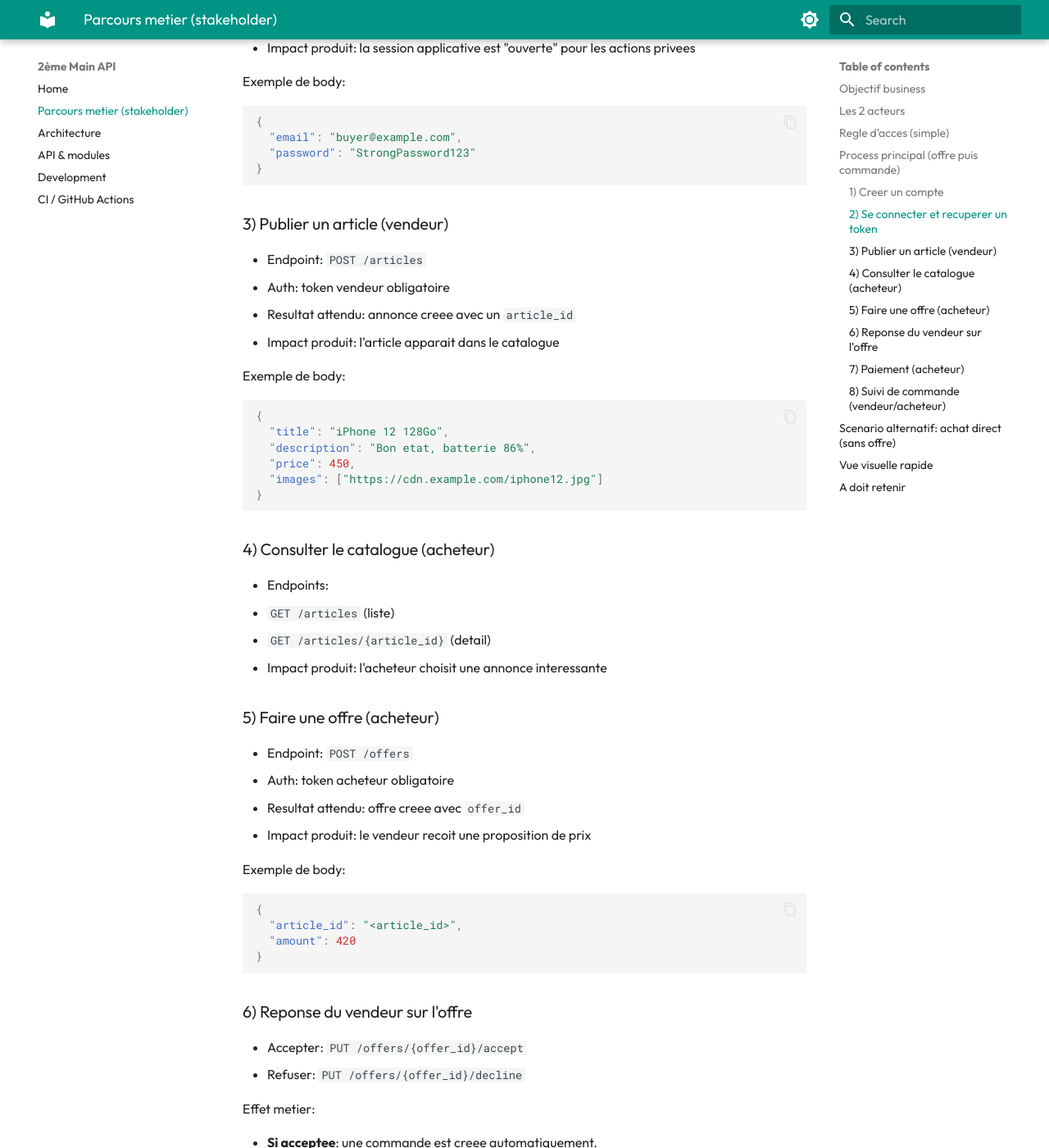
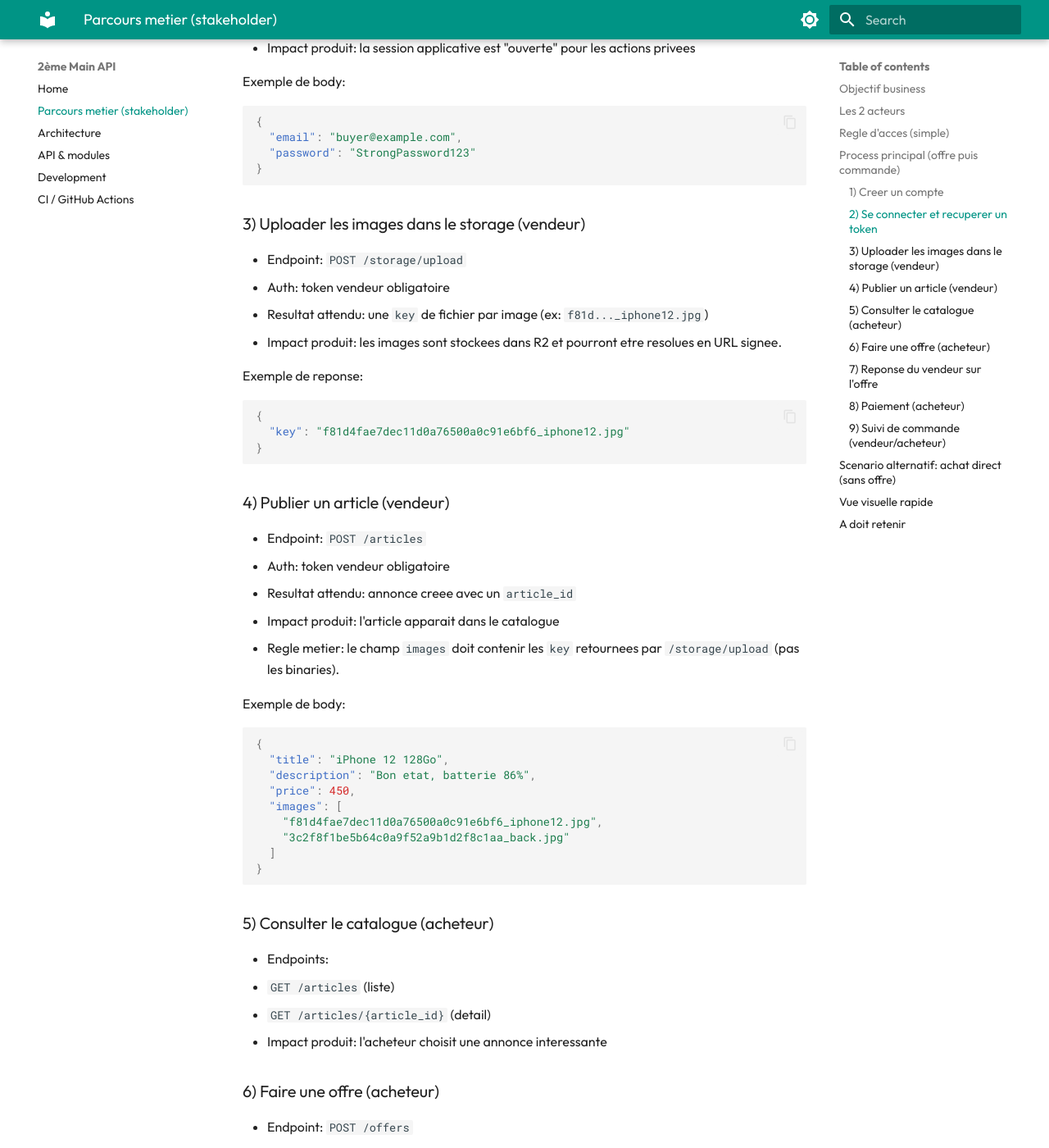
Before and after one commit to johnOfGod33/2_main_api, an MkDocs documentation site: the page built from docs/business-flow.md, in a window 1280 px wide and 1400 px high, scrolled down 1202 px. Shown: the whole window at 82% size. Built offline with MkDocs 1.6.1 and Material for MkDocs 9.7.7, drawn with Linux system fonts in a browser that asks for light colours; some of the changed text lies outside the part shown.

Commit message:
doc : update doc

````diff
--- a/docs/business-flow.md
+++ b/docs/business-flow.md
@@ -52,12 +52,29 @@ Exemple de body:
 }
 ```
 
-### 3) Publier un article (vendeur)
+### 3) Uploader les images dans le storage (vendeur)
+
+- Endpoint: `POST /storage/upload`
+- Auth: token vendeur obligatoire
+- Resultat attendu: une `key` de fichier par image (ex: `f81d..._iphone12.jpg`)
+- Impact produit: les images sont stockees dans R2 et pourront etre resolues en URL signee.
+
+Exemple de reponse:
+
+```json
+{
+  "key": "f81d4fae7dec11d0a76500a0c91e6bf6_iphone12.jpg"
+}
+```
+
+### 4) Publier un article (vendeur)
 
 - Endpoint: `POST /articles`
 - Auth: token vendeur obligatoire
 - Resultat attendu: annonce creee avec un `article_id`
 - Impact produit: l'article apparait dans le catalogue
+- Regle metier: le champ `images` doit contenir les `key` retournees par `/storage/upload`
+  (pas les binaries).
 
 Exemple de body:
 
@@ -66,18 +83,21 @@ Exemple de body:
   "title": "iPhone 12 128Go",
   "description": "Bon etat, batterie 86%",
   "price": 450,
-  "images": ["https://cdn.example.com/iphone12.jpg"]
+  "images": [
+    "f81d4fae7dec11d0a76500a0c91e6bf6_iphone12.jpg",
+    "3c2f8f1be5b64c0a9f52a9b1d2f8c1aa_back.jpg"
+  ]
 }
 ```
 
-### 4) Consulter le catalogue (acheteur)
+### 5) Consulter le catalogue (acheteur)
 
 - Endpoints:
   - `GET /articles` (liste)
   - `GET /articles/{article_id}` (detail)
 - Impact produit: l'acheteur choisit une annonce interessante
 
-### 5) Faire une offre (acheteur)
+### 6) Faire une offre (acheteur)
 
 - Endpoint: `POST /offers`
 - Auth: token acheteur obligatoire
@@ -103,14 +123,14 @@ Effet metier:
 - **Si acceptee**: une commande est creee automatiquement.
 - **Si refusee**: l'offre est cloturee et le process s'arrete pour cette offre.
 
-### 7) Paiement (acheteur)
+### 8) Paiement (acheteur)
 
 - Endpoint: `POST /orders/{order_id}/pay`
 - Auth: token acheteur obligatoire
 - Resultat attendu: commande passe a l'etat "paye"
 - Impact produit: la vente est engagee
 
-### 8) Suivi de commande (vendeur/acheteur)
+### 9) Suivi de commande (vendeur/acheteur)
 
 - Changer l'etat: `PUT /orders/{order_id}/status`
 - Lister ses commandes: `GET /orders/mine?role=buyer|seller`
@@ -134,17 +154,19 @@ Si l'acheteur ne souhaite pas negocier:
 ```mermaid
 flowchart LR
   A[Register] --> B[Login + Token]
-  B --> C[Seller creates article]
-  C --> D[Buyer browses article]
-  D --> E[Buyer makes offer]
-  E --> F[Seller accepts]
-  F --> G[Order auto-created]
-  G --> H[Buyer pays]
-  H --> I[Shipping and delivery]
+  B --> C[Seller uploads images to storage]
+  C --> D[Seller creates article with image keys]
+  D --> E[Buyer browses article]
+  E --> F[Buyer makes offer]
+  F --> G[Seller accepts]
+  G --> H[Order auto-created]
+  H --> I[Buyer pays]
+  I --> J[Shipping and delivery]
 ```
 
 ## A doit retenir
 
-- Le parcours est court et lisible: **inscription -> publication -> offre/achat -> paiement -> livraison**.
+- Le parcours est court et lisible: **inscription -> upload image -> publication -> offre/achat -> paiement -> livraison**.
 - Le token sert uniquement a securiser les actions importantes.
 - Le modele couvre les 2 usages metier: **negociation** (offres) et **achat direct**.
+- Les images transitent par le module storage; les routes article exposent ensuite des URLs pretes a consommer.
````
Also changed, not shown: other parts of docs/business-flow.md (+1 -1 lines), docs/development.md (+14 -1 lines), docs/technical.md (+12 -0 lines).
